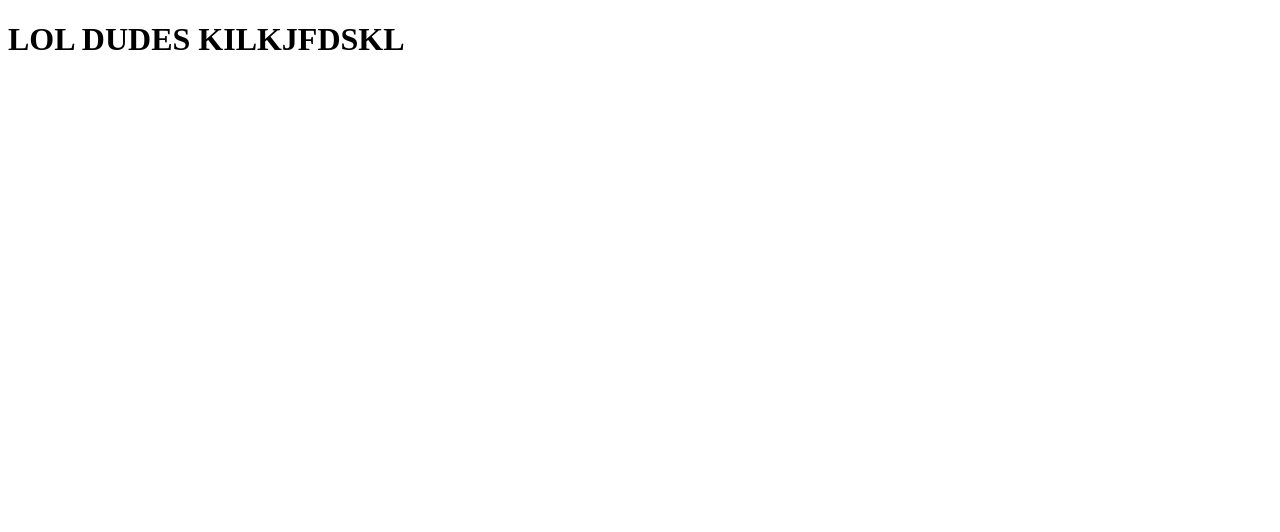
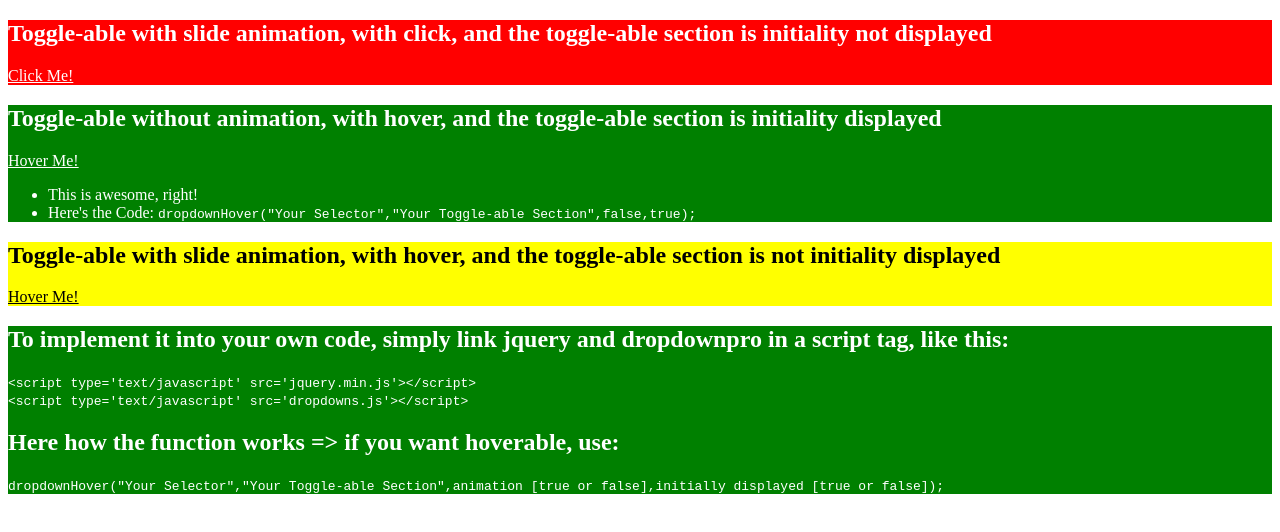
Before and after one commit to Meander-Studios/Dropdown-Pro, a plain HTML site: page Simple Demo/index.html in a window 1280 px wide. Drawn offline with Linux system fonts and the light colour scheme.

Commit message:
Added Demo

```diff
--- a/Simple Demo/index.html
+++ b/Simple Demo/index.html
@@ -4,14 +4,44 @@
 <head>
 	<script type='text/javascript' src='jquery.min.js'></script>
 	<script type='text/javascript' src='dropdowns.js'></script>
-
 </head>
 
 <body>
-	<h1 class="skillz">LOL DUDES KILKJFDSKL</h1>
-	<p id="stuff">hows life</p>
+
+	<section style="background-color: red; color: white;">
+	<h1>Toggle-able with slide animation, with click, and the toggle-able section is initiality not displayed</h1>
+	<a style="color: inherit;" href="#" id='button1'>Click Me!</a>
+	<ul id='section1'>
+	<li>This is awesome, right!</li>
+	<li>Here's the Code: <code>dropdownClick("Your Selector","Your Toggle-able Section",true,false);</code></li>
+	</ul>
+	<script type='text/javascript'>dropdownClick("#button1","#section1",true,false);</script>
+	</section>
+	<section style="background-color: green; color: white;">
+	<h1>Toggle-able without animation, with hover, and the toggle-able section is initiality displayed</h1>
+	<a style="color: inherit;" href="#" id='button2'>Hover Me!</a>
+	<ul id='section2'>
+	<li>This is awesome, right!</li>
+	<li>Here's the Code: <code>dropdownHover("Your Selector","Your Toggle-able Section",false,true);</code></li>
+	</ul>
+	<script type='text/javascript'>dropdownHover("#button2","#section2",false,true);</script>
+	</section>
+	<section style="background-color: yellow; color: black;">
+	<h1>Toggle-able with slide animation, with hover, and the toggle-able section is not initiality displayed</h1>
+	<a style="color: inherit;" href="#" id='button3'>Hover Me!</a>
+	<ul id='section3'>
+	<li>This is awesome, right!</li>
+	<li>Here's the Code: <code>dropdownHover("Your Selector","Your Toggle-able Section",true,false);</code></li>
+	</ul>
+	<script type='text/javascript'>dropdownHover("#button3","#section3",true,false);</script>
+	</section>
+	<section style="background-color: green; color: white;">
+	<h1>To implement it into your own code, simply link jquery and dropdownpro in a script tag, like this:</h1>
+	<code>&#60;script type='text/javascript' src='jquery.min.js'&#62;&#60;/script&#62;</code><br>
+	<code>&#60;script type='text/javascript' src='dropdowns.js'&#62;&#60;/script&#62;</code>
+	<h1>Here how the function works => if you want hoverable, use: </h1>
+	<code>dropdownHover("Your Selector","Your Toggle-able Section",animation [true or false],initially displayed [true or false]);</code>
+	</section>
 </body>
-<script type='text/javascript'>
-	dropdownHover(".skillz","#stuff",true,false);
-</script>
+<script type='text/javascript'>dropdownHover(".skillz","#stuff",true,false);</script>
 </html>
```
